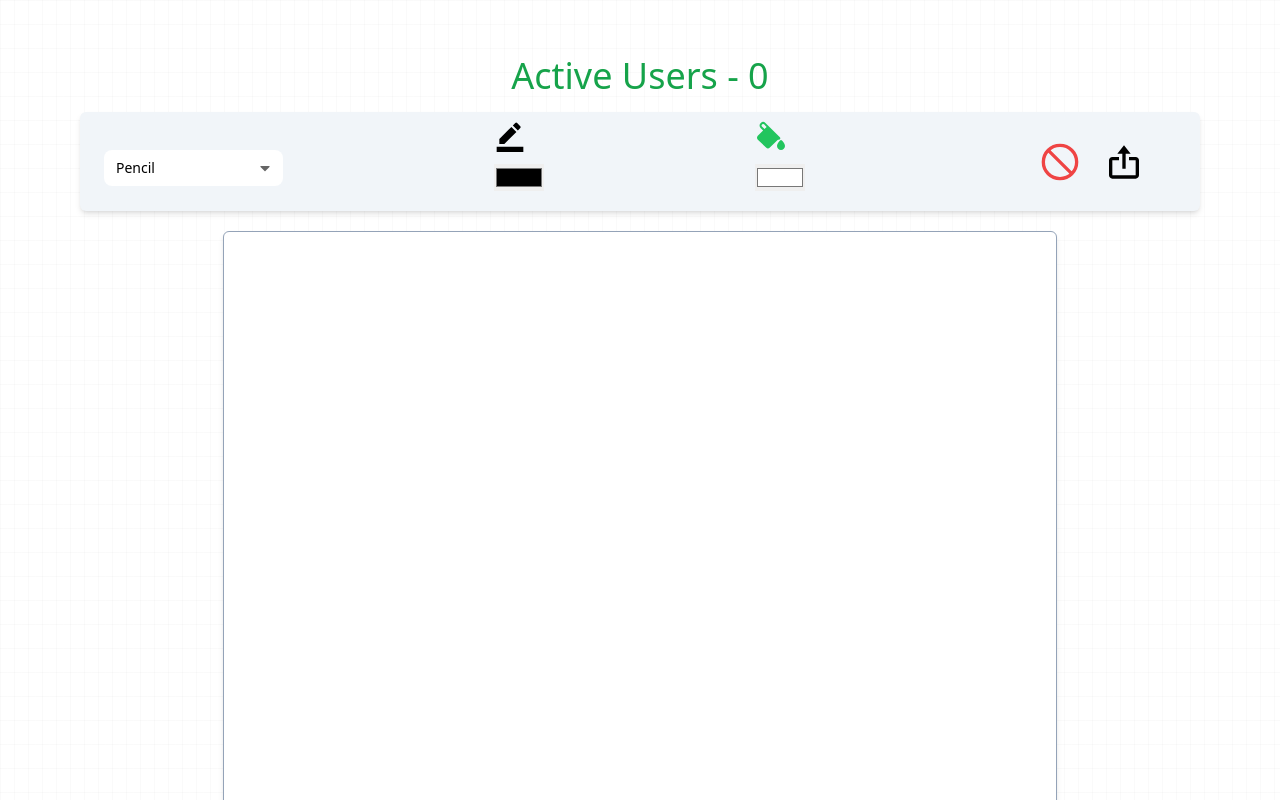
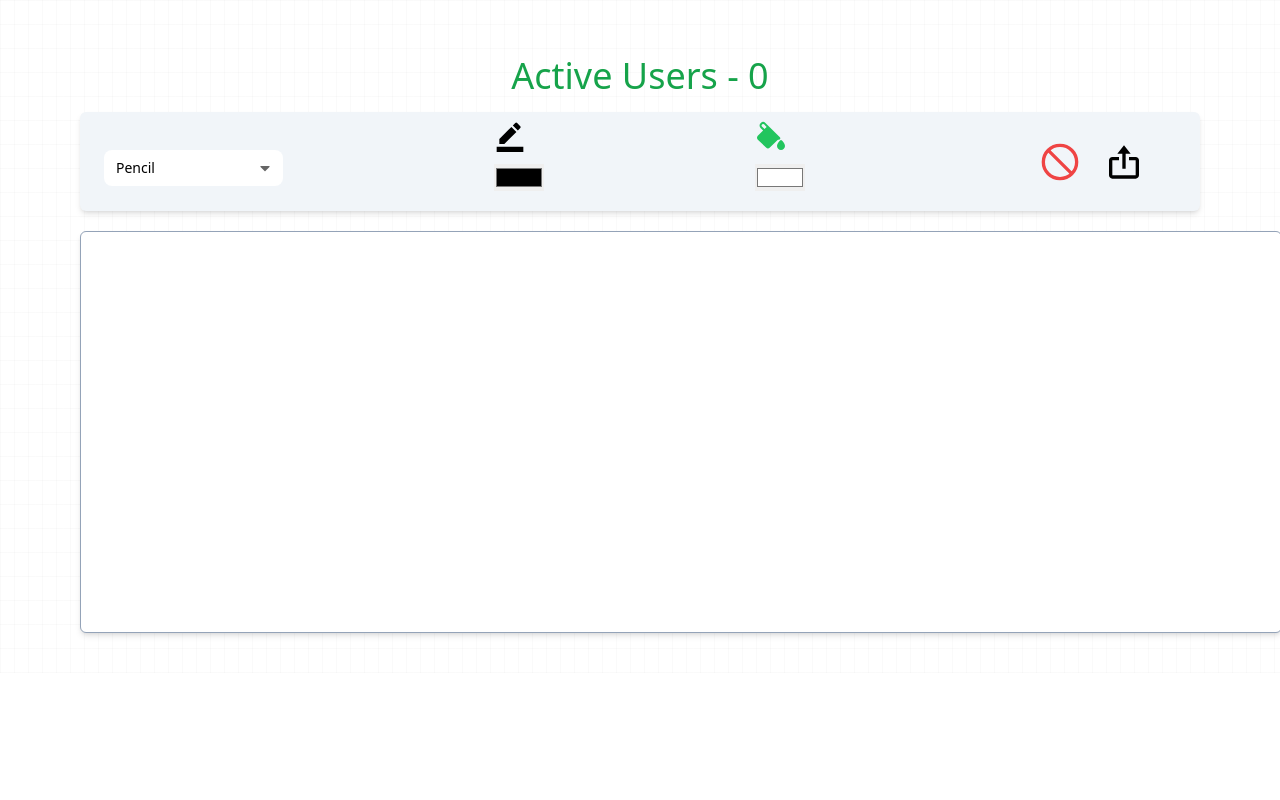
Before and after one commit to debanjan-G/Collab-Palette, a React (Vite) app in the folder client/: page /1/whiteboard in a window 1280 px wide. Shown: the top 800 px of the page. Built offline with nearby package versions, Linux system fonts and the light colour scheme.

Commit message:
Added drawing circle functionality

```diff
--- a/client/src/components/Whiteboard/index.jsx
+++ b/client/src/components/Whiteboard/index.jsx
@@ -2,23 +2,23 @@
 /* eslint-disable no-unused-vars */
 
 import { useRef } from 'react';
-import { Layer, Rect, Stage } from 'react-konva';
+import { Layer, Rect, Circle, Stage } from 'react-konva';
 import { ACTIONS } from '../../constants';
 
 
-const Whiteboard = ({ color, stageRef, action, rectangles, setRectangles, uuid, currentShapeID, isPainting, strokeColor, fillColor }) => {
+const Whiteboard = ({ stageRef, action, circles, setCircles, rectangles, setRectangles, uuid, currentShapeID, isPainting, strokeColor, fillColor }) => {
 
-    // console.log("CURRENT ACTION = ", action);
-    console.log("CURRENT Color = ", color);
-    console.log("CURRENT Stroke Color = ", strokeColor);
-    console.log("CURRENT Fill Color = ", fillColor);
+    console.log("SELECTED TOOL = ", action);
+    console.log("CIRCLES = ", circles);
+    console.log("RECTANGLES = ", rectangles);
+
+
 
     const handlePointerDown = () => {
 
-        // if (!isPainting.current) return;
-
         const stage = stageRef.current;
         const { x, y } = stage.getPointerPosition()
+
         const id = uuid();
         currentShapeID.current = id;
         isPainting.current = true;
@@ -37,6 +37,20 @@ const Whiteboard = ({ color, stageRef, action, rectangles, setRectangles, uuid,
                         strokeColor
                     },
                 ]);
+                break;
+
+            case ACTIONS.CIRCLE:
+                setCircles((circles) => [
+                    ...circles,
+                    {
+                        id,
+                        x,
+                        y,
+                        radius: 10,
+                        fillColor,
+                        strokeColor
+                    }
+                ])
                 break;
 
             default:
@@ -65,6 +79,19 @@ const Whiteboard = ({ color, stageRef, action, rectangles, setRectangles, uuid,
                 );
                 break;
 
+            case ACTIONS.CIRCLE:
+                setCircles((circles) =>
+                    circles.map((circle) => {
+                        if (circle.id === currentShapeID.current) {
+                            return {
+                                ...circle,
+                                radius: Math.sqrt((y - circle.y) ** 2 + (x - circle.x) ** 2)
+                            };
+                        }
+                        return circle;
+                    }))
+                break;
+
             default:
                 break;
         }
@@ -79,9 +106,9 @@ const Whiteboard = ({ color, stageRef, action, rectangles, setRectangles, uuid,
         // Canvas
         <Stage
             ref={stageRef}
-            width={800}
-            height={800}
-            className=' mx-auto bg-white shadow-md p-4 border border-slate-400 rounded-md'
+            width={1200}
+            height={400}
+            className=' mx-auto bg-white shadow-md border border-slate-400 rounded-md'
             onPointerDown={handlePointerDown}
             onPointerMove={handlePointerMove}
             onPointerUp={handlePointerUp}
@@ -100,6 +127,17 @@ const Whiteboard = ({ color, stageRef, action, rectangles, setRectangles, uuid,
                     />
                 )}
 
+                {circles.map((circle) =>
+                    <Circle
+                        key={circle.id}
+                        x={circle.x}
+                        y={circle.y}
+                        radius={circle.radius}
+                        fill={circle.fillColor}
+                        stroke={circle.strokeColor}
+                    />
+                )}
+
             </Layer>
         </Stage>
 
--- a/client/src/pages/Room/index.jsx
+++ b/client/src/pages/Room/index.jsx
@@ -7,10 +7,10 @@ import { v4 as uuidv4 } from "uuid"
 
 const RoomPage = () => {
   const { roomID } = useParams();
-  const stageRef = useRef();
+  const stageRef = useRef(null);
 
-  const isPainting = useRef();
-  const currentShapeID = useRef()
+  const isPainting = useRef(false);
+  const currentShapeID = useRef(null)
 
 
   const [action, setAction] = useState(ACTIONS.PENCIL)
@@ -18,7 +18,10 @@ const RoomPage = () => {
   const [strokeColor, setStrokeColor] = useState("#000000")
   const [fillColor, setFillColor] = useState("#FFFFFF")
 
+
+  // SHAPES
   const [rectangles, setRectangles] = useState([])
+  const [circles, setCircles] = useState([])
 
 
   return (
@@ -31,6 +34,8 @@ const RoomPage = () => {
       <Whiteboard
         action={action}
         stageRef={stageRef}
+        setCircles={setCircles}
+        circles={circles}
         setRectangles={setRectangles}
         rectangles={rectangles}
         uuid={uuidv4}
```
